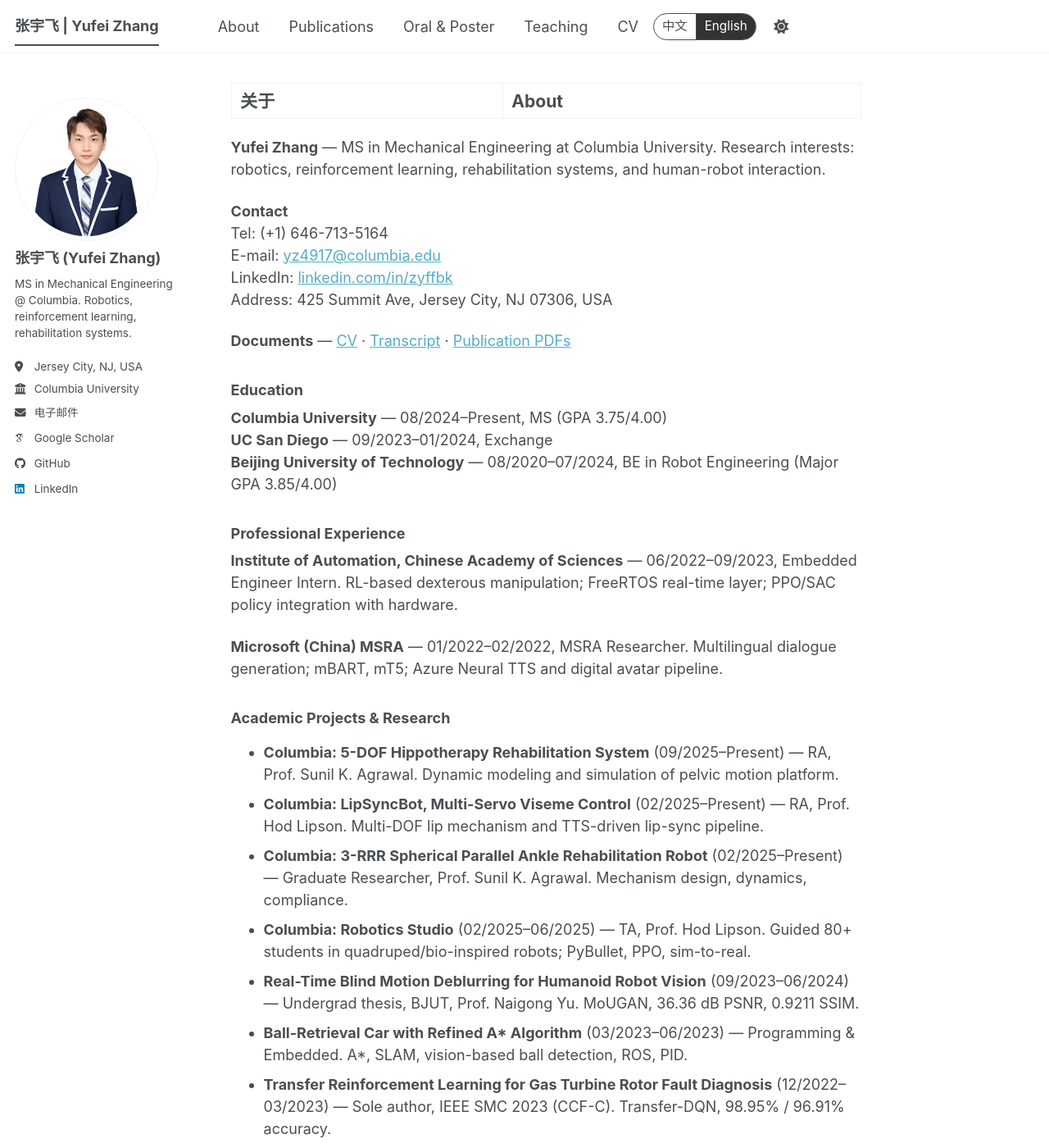
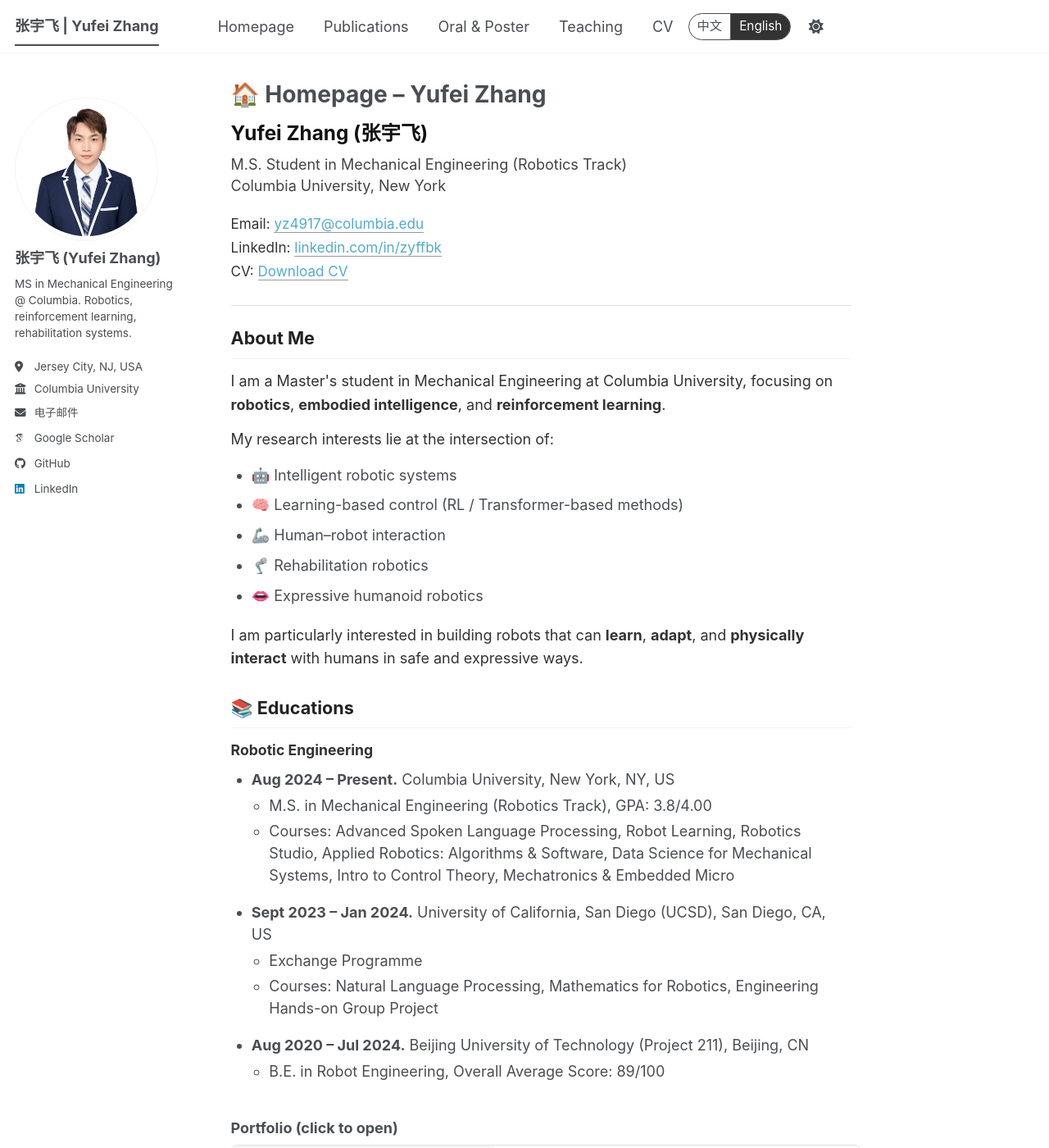
Before and after one commit to YufeiZhang0601/YufeiZhang0601.github.io, a Jekyll site: the page built from _pages/about.md, in a window 1280 px wide and 1400 px high. Shown: the whole window at 82% size. Built offline with Jekyll 4.4.1, drawn with Linux system fonts in a browser that asks for light colours; some web fonts are replaced; a script bundle is joined from its source files by our own code; library files that are not in the unit come from our copies; some of the changed text lies outside the part shown.

Commit message:
update Homepage

```diff
--- a/_data/navigation.yml
+++ b/_data/navigation.yml
@@ -8,7 +8,7 @@
 #      Markdown formatted page while the second is generated using JSON.
 
 main:
-  - title: "About"
+  - title: "Homepage"
     url: /
   - title: "Publications"
     url: /publications/
--- a/_includes/head/custom.html
+++ b/_includes/head/custom.html
@@ -106,5 +106,23 @@
   }
   .project-box__website:hover { background: #e0e0e0; }
   .grid__wrapper--portfolio { display: block; }
+  /* Homepage intro: typography and spacing */
+  .homepage-intro { max-width: 42em; margin-bottom: 2.5rem; }
+  .homepage-intro .homepage-name { font-size: 1.35rem; font-weight: 700; margin: 0 0 0.25em; color: #111; }
+  .homepage-intro .homepage-affiliation { font-size: 1rem; color: #444; margin: 0 0 1em; line-height: 1.45; }
+  .homepage-intro .homepage-contact { font-size: 0.95rem; line-height: 1.7; margin: 0 0 1.25em; }
+  .homepage-intro .homepage-contact a { text-decoration: none; border-bottom: 1px solid #999; }
+  .homepage-intro .homepage-contact a:hover { border-bottom-color: #333; }
+  .homepage-sep { border: 0; border-top: 1px solid #ddd; margin: 1.5rem 0; }
+  .homepage-intro .homepage-h2 { font-size: 1.2rem; font-weight: 700; margin: 1.5em 0 0.6em; color: #222; }
+  .homepage-intro .homepage-h2:first-of-type { margin-top: 0; }
+  .homepage-intro p { margin: 0 0 0.75em; line-height: 1.6; color: #333; }
+  .homepage-intro .homepage-interests { margin: 0.5em 0 1em; padding-left: 1.4em; line-height: 1.7; }
+  .homepage-intro .homepage-interests li { margin-bottom: 0.35em; }
+  .homepage-intro .homepage-edu-cat { margin: 0.5em 0 0.4em; font-size: 0.98rem; }
+  .homepage-intro .homepage-edu { margin: 0 0 1em; padding-left: 1.4em; list-style: disc; }
+  .homepage-intro .homepage-edu > li { margin-bottom: 1em; }
+  .homepage-intro .homepage-edu ul { margin: 0.3em 0 0; padding-left: 1.2em; list-style: circle; }
+  .homepage-intro .homepage-edu ul li { margin-bottom: 0.2em; }
 </style>
 <!-- end custom head snippets -->
--- a/_pages/about.md
+++ b/_pages/about.md
@@ -1,6 +1,6 @@
 ---
 permalink: /
-title: "关于 | About"
+title: "🏠 Homepage – Yufei Zhang"
 author_profile: true
 redirect_from:
   - /about/
@@ -8,58 +8,92 @@ redirect_from:
 layout: single
 ---
 
-<div class="lang-zh">
-<p><strong>张宇飞 (Yufei Zhang)</strong> — Columbia University 机械工程硕士，研究方向包括机器人学、强化学习、康复机器人与多模态人机交互。</p>
-<p><strong>联系方式</strong><br>电话：(+1) 646-713-5164<br>邮箱：<a href="mailto:yz4917@columbia.edu">yz4917@columbia.edu</a><br>LinkedIn：<a href="https://www.linkedin.com/in/zyffbk">linkedin.com/in/zyffbk</a><br>地址：425 Summit Ave, Jersey City, NJ 07306, USA</p>
-<p><strong>文档</strong> — <a href="/files/Yufei%20Zhang_CV.pdf">简历</a> · <a href="/files/transcript/transcript.pdf">成绩单</a> · <a href="/files/publication/">论文 PDF</a></p>
+<div class="homepage-intro lang-en">
+  <p class="homepage-name">Yufei Zhang (张宇飞)</p>
+  <p class="homepage-affiliation">M.S. Student in Mechanical Engineering (Robotics Track)<br>Columbia University, New York</p>
+  <p class="homepage-contact">
+    Email: <a href="mailto:yz4917@columbia.edu">yz4917@columbia.edu</a><br>
+    LinkedIn: <a href="https://www.linkedin.com/in/zyffbk" target="_blank" rel="noopener">linkedin.com/in/zyffbk</a><br>
+    CV: <a href="/files/Yufei%20Zhang_CV.pdf">Download CV</a>
+  </p>
+  <hr class="homepage-sep" />
+  <h2 class="homepage-h2">About Me</h2>
+  <p>I am a Master's student in Mechanical Engineering at Columbia University, focusing on <strong>robotics</strong>, <strong>embodied intelligence</strong>, and <strong>reinforcement learning</strong>.</p>
+  <p>My research interests lie at the intersection of:</p>
+  <ul class="homepage-interests">
+    <li>🤖 Intelligent robotic systems</li>
+    <li>🧠 Learning-based control (RL / Transformer-based methods)</li>
+    <li>🦾 Human–robot interaction</li>
+    <li>🦿 Rehabilitation robotics</li>
+    <li>👄 Expressive humanoid robotics</li>
+  </ul>
+  <p>I am particularly interested in building robots that can <strong>learn</strong>, <strong>adapt</strong>, and <strong>physically interact</strong> with humans in safe and expressive ways.</p>
 
-<h3>教育背景</h3>
-<p><strong>Columbia University</strong> — 08/2024–至今，硕士 (GPA 3.75/4.00)<br><strong>UC San Diego</strong> — 09/2023–01/2024，交换<br><strong>北京工业大学</strong> — 08/2020–07/2024，机器人工程学士 (专业 GPA 3.85/4.00)</p>
-
-<h3>工作经历</h3>
-<p><strong>中科院自动化所</strong> — 06/2022–09/2023，嵌入式工程师实习生。参与基于强化学习的灵巧手操作项目；将控制框架移植到 FreeRTOS，实现 RL 部署所需的低延迟控制；集成 PPO/SAC 策略与硬件控制器。</p>
-<p><strong>微软亚洲研究院</strong> — 01/2022–02/2022，MSRA 研究员。参与多语言对话生成项目；使用 mBART、mT5 等模型；集成 Azure Neural TTS 与数字人管线。</p>
-
-<h3>学术项目与经历</h3>
-<ul>
-<li><strong>Columbia: 5-DOF 马术康复系统</strong> (09/2025–至今) — RA，Prof. Sunil K. Agrawal。5 自由度康复平台动力学建模与仿真。</li>
-<li><strong>Columbia: LipSyncBot 多伺服视位控制</strong> (02/2025–至今) — RA，Prof. Hod Lipson。多自由度唇部机构与 TTS 口型同步管线。</li>
-<li><strong>Columbia: 3-RRR 踝关节康复机器人</strong> (02/2025–至今) — 研究生，Prof. Sunil K. Agrawal。球面并联机构设计、动力学与柔顺控制。</li>
-<li><strong>Columbia: Robotics Studio</strong> (02/2025–06/2025) — TA，Prof. Hod Lipson。指导 80+ 学生四足/仿生机器人设计，PyBullet、PPO、sim-to-real。</li>
-<li><strong>人形机器人实时盲运动去模糊</strong> (09/2023–06/2024) — 本科毕设，北工大，Prof. Naigong Yu。MoUGAN，36.36 dB PSNR，0.9211 SSIM。</li>
-<li><strong>基于改进 A* 的寻球车</strong> (03/2023–06/2023) — 编程与嵌入式。改进 A*、SLAM、视觉检球、ROS 与 PID。</li>
-<li><strong>迁移强化学习用于燃气轮机转子故障诊断</strong> (12/2022–03/2023) — 独立作者，IEEE SMC 2023 (CCF-C)。Transfer-DQN，98.95% / 96.91% 准确率。</li>
-<li><strong>RoboMaster 战队 (PIP)</strong> (08/2022–09/2023) — 电控负责人，北工大。Dart 系统、工程师机器人电气、步兵底盘与云台、Sentry SLAM、无人机；组织 50+ 新人培训。</li>
-</ul>
-
-<p class="lang-zh">本站使用 <a href="https://jekyllrb.com/">Jekyll</a> 构建，托管于 <a href="https://pages.github.com/">GitHub Pages</a>。源码：<a href="https://github.com/YufeiZhang0601/YufeiZhang0601.github.io">GitHub</a>。</p>
+  <h2 class="homepage-h2">📚 Educations</h2>
+  <p class="homepage-edu-cat"><strong>Robotic Engineering</strong></p>
+  <ul class="homepage-edu">
+    <li><strong>Aug 2024 – Present.</strong> Columbia University, New York, NY, US
+      <ul>
+        <li>M.S. in Mechanical Engineering (Robotics Track), GPA: 3.8/4.00</li>
+        <li>Courses: Advanced Spoken Language Processing, Robot Learning, Robotics Studio, Applied Robotics: Algorithms &amp; Software, Data Science for Mechanical Systems, Intro to Control Theory, Mechatronics &amp; Embedded Micro</li>
+      </ul>
+    </li>
+    <li><strong>Sept 2023 – Jan 2024.</strong> University of California, San Diego (UCSD), San Diego, CA, US
+      <ul>
+        <li>Exchange Programme</li>
+        <li>Courses: Natural Language Processing, Mathematics for Robotics, Engineering Hands-on Group Project</li>
+      </ul>
+    </li>
+    <li><strong>Aug 2020 – Jul 2024.</strong> Beijing University of Technology (Project 211), Beijing, CN
+      <ul>
+        <li>B.E. in Robot Engineering, Overall Average Score: 89/100</li>
+      </ul>
+    </li>
+  </ul>
 </div>
 
-<div class="lang-en">
-<p><strong>Yufei Zhang</strong> — MS in Mechanical Engineering at Columbia University. Research interests: robotics, reinforcement learning, rehabilitation systems, and human-robot interaction.</p>
-<p><strong>Contact</strong><br>Tel: (+1) 646-713-5164<br>E-mail: <a href="mailto:yz4917@columbia.edu">yz4917@columbia.edu</a><br>LinkedIn: <a href="https://www.linkedin.com/in/zyffbk">linkedin.com/in/zyffbk</a><br>Address: 425 Summit Ave, Jersey City, NJ 07306, USA</p>
-<p><strong>Documents</strong> — <a href="/files/Yufei%20Zhang_CV.pdf">CV</a> · <a href="/files/transcript/transcript.pdf">Transcript</a> · <a href="/files/publication/">Publication PDFs</a></p>
+<div class="homepage-intro lang-zh">
+  <p class="homepage-name">张宇飞 (Yufei Zhang)</p>
+  <p class="homepage-affiliation">机械工程硕士（机器人方向）<br>哥伦比亚大学，纽约</p>
+  <p class="homepage-contact">
+    邮箱：<a href="mailto:yz4917@columbia.edu">yz4917@columbia.edu</a><br>
+    LinkedIn：<a href="https://www.linkedin.com/in/zyffbk" target="_blank" rel="noopener">linkedin.com/in/zyffbk</a><br>
+    简历：<a href="/files/Yufei%20Zhang_CV.pdf">下载 CV</a>
+  </p>
+  <hr class="homepage-sep" />
+  <h2 class="homepage-h2">关于我</h2>
+  <p>我是哥伦比亚大学机械工程硕士生，研究方向为<strong>机器人</strong>、<strong>具身智能</strong>与<strong>强化学习</strong>。</p>
+  <p>研究兴趣包括：</p>
+  <ul class="homepage-interests">
+    <li>🤖 智能机器人系统</li>
+    <li>🧠 基于学习的控制（RL / Transformer 等方法）</li>
+    <li>🦾 人机交互</li>
+    <li>🦿 康复机器人</li>
+    <li>👄 拟人化表情机器人</li>
+  </ul>
+  <p>尤其关注能够<strong>学习</strong>、<strong>适应</strong>并与人类<strong>安全、有表现力地交互</strong>的机器人系统。</p>
 
-<h3>Education</h3>
-<p><strong>Columbia University</strong> — 08/2024–Present, MS (GPA 3.75/4.00)<br><strong>UC San Diego</strong> — 09/2023–01/2024, Exchange<br><strong>Beijing University of Technology</strong> — 08/2020–07/2024, BE in Robot Engineering (Major GPA 3.85/4.00)</p>
-
-<h3>Professional Experience</h3>
-<p><strong>Institute of Automation, Chinese Academy of Sciences</strong> — 06/2022–09/2023, Embedded Engineer Intern. RL-based dexterous manipulation; FreeRTOS real-time layer; PPO/SAC policy integration with hardware.</p>
-<p><strong>Microsoft (China) MSRA</strong> — 01/2022–02/2022, MSRA Researcher. Multilingual dialogue generation; mBART, mT5; Azure Neural TTS and digital avatar pipeline.</p>
-
-<h3>Academic Projects &amp; Research</h3>
-<ul>
-<li><strong>Columbia: 5-DOF Hippotherapy Rehabilitation System</strong> (09/2025–Present) — RA, Prof. Sunil K. Agrawal. Dynamic modeling and simulation of pelvic motion platform.</li>
-<li><strong>Columbia: LipSyncBot, Multi-Servo Viseme Control</strong> (02/2025–Present) — RA, Prof. Hod Lipson. Multi-DOF lip mechanism and TTS-driven lip-sync pipeline.</li>
-<li><strong>Columbia: 3-RRR Spherical Parallel Ankle Rehabilitation Robot</strong> (02/2025–Present) — Graduate Researcher, Prof. Sunil K. Agrawal. Mechanism design, dynamics, compliance.</li>
-<li><strong>Columbia: Robotics Studio</strong> (02/2025–06/2025) — TA, Prof. Hod Lipson. Guided 80+ students in quadruped/bio-inspired robots; PyBullet, PPO, sim-to-real.</li>
-<li><strong>Real-Time Blind Motion Deblurring for Humanoid Robot Vision</strong> (09/2023–06/2024) — Undergrad thesis, BJUT, Prof. Naigong Yu. MoUGAN, 36.36 dB PSNR, 0.9211 SSIM.</li>
-<li><strong>Ball-Retrieval Car with Refined A* Algorithm</strong> (03/2023–06/2023) — Programming &amp; Embedded. A*, SLAM, vision-based ball detection, ROS, PID.</li>
-<li><strong>Transfer Reinforcement Learning for Gas Turbine Rotor Fault Diagnosis</strong> (12/2022–03/2023) — Sole author, IEEE SMC 2023 (CCF-C). Transfer-DQN, 98.95% / 96.91% accuracy.</li>
-<li><strong>RoboMaster Robotics Team (PIP), BJUT</strong> (08/2022–09/2023) — Electrical Control Lead. Dart system, Engineer Robot, Infantry chassis, Sentry SLAM, UAV; trained 50+ applicants.</li>
-</ul>
-
-<p>This site is built with <a href="https://jekyllrb.com/">Jekyll</a> and hosted on <a href="https://pages.github.com/">GitHub Pages</a>. Source: <a href="https://github.com/YufeiZhang0601/YufeiZhang0601.github.io">GitHub</a>.</p>
+  <h2 class="homepage-h2">📚 教育背景</h2>
+  <p class="homepage-edu-cat"><strong>机器人工程</strong></p>
+  <ul class="homepage-edu">
+    <li><strong>2024年8月 – 至今.</strong> 哥伦比亚大学，纽约，美国
+      <ul>
+        <li>机械工程硕士（机器人方向），GPA: 3.8/4.00</li>
+        <li>课程：高级口语语言处理、机器人学习、机器人工作室、应用机器人算法与软件、机械系统数据科学、控制论导论、机电与嵌入式等</li>
+      </ul>
+    </li>
+    <li><strong>2023年9月 – 2024年1月.</strong> 加州大学圣地亚哥分校 (UCSD)，美国
+      <ul>
+        <li>交换项目</li>
+        <li>课程：自然语言处理、机器人数学、工程实践小组项目</li>
+      </ul>
+    </li>
+    <li><strong>2020年8月 – 2024年7月.</strong> 北京工业大学（211），北京，中国
+      <ul>
+        <li>机器人工程学士，总平均分 89/100</li>
+      </ul>
+    </li>
+  </ul>
 </div>
 
 <h3 class="lang-zh">项目详情 (点击进入)</h3>
```
